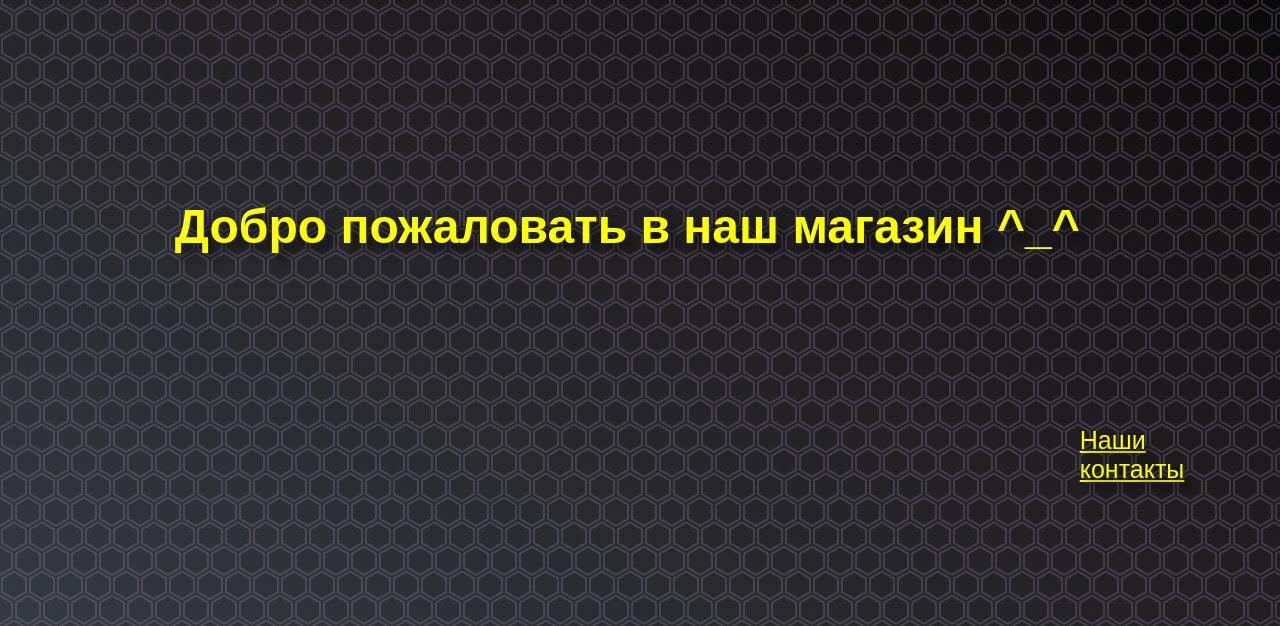
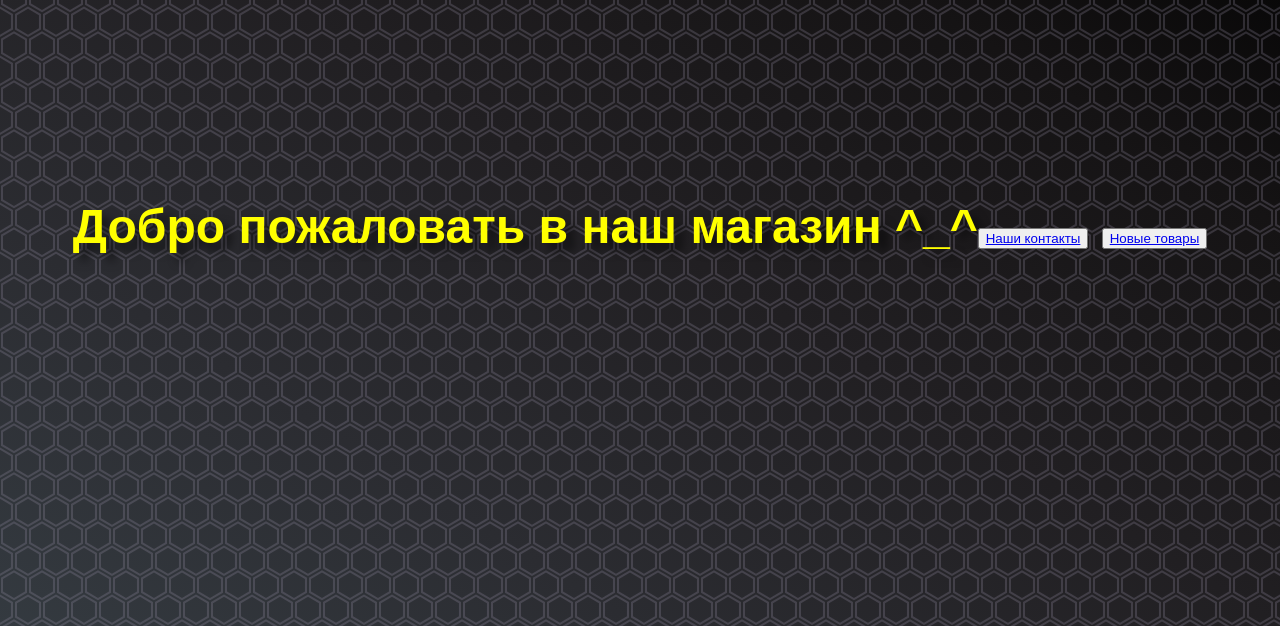
Before and after one commit to ibobabayev/DjangoWebStore, a Django app: page / in a window 1280 px wide. Shown: the part 174-800 px from the top of the page. Run offline with Django 5.2, Linux system fonts and the light colour scheme; data comes from the database, SQL or seed files in the repository.

Commit message:
#HW_20.1 Final try

```diff
--- a/catalog/static/css/home.css
+++ b/catalog/static/css/home.css
@@ -17,11 +17,23 @@
   margin: 20px;
 }
 
-.btn {
+#.button1 {
   font-size: 25px;
   color: yellow;
   width: 2vw;
   height: 0vh;
   display: block;
   margin-top: 400px;
+  float: left;
+  margin-left: 10px;
 }
+#.button2 {
+  font-size: 20px;
+  color: black;
+  width: 2vw;
+  height: 0vh;
+  display: block;
+  margin-top: 400px;
+  float: right;
+  margin-right: 100px;
+}
--- a/catalog/templates/home.html
+++ b/catalog/templates/home.html
@@ -8,7 +8,13 @@
     </head>
     <body>
         <h4>Добро пожаловать в наш магазин ^_^</h4>
-        <a class="p-2 btn btn-outline-primary" href="/contact">Наши контакты</a>
+        <div class="button-container footer_back_image">
+          <button id="button1" class="paging-button btn" onclick="previousPage();"><a class="p-2 btn btn-outline-primary" href="/contact">Наши контакты</a></button>
+          <button id=".button2" class="paging-button btn" onclick="nextPage();"><a class="p-2 btn btn-outline-primary" href="/latest">Новые товары</a></button>
+        </div>
+
+
+
 
     </body>
 </html>
--- a/catalog/urls.py
+++ b/catalog/urls.py
@@ -1,7 +1,8 @@
 from django.urls import path
-from catalog.views import home,contact
+from catalog.views import home,contact,latest
 
 urlpatterns = [
     path('', home),
-    path('contact/', contact)
+    path('contact/', contact),
+    path('latest/', latest)
 ]
--- a/catalog/views.py
+++ b/catalog/views.py
@@ -3,14 +3,21 @@
 
 # Create your views here.
 def home(request):
-    print(Product.objects.order_by('price')[:5])
     return render(request,'home.html')
 
+def latest(request):
+    product_list = Product.objects.order_by('price')[:5]
+    products = {'filtred_list': product_list}
+    return render(request, 'latest.html', products)
+# def contact(request):
+#     if request.method == 'POST':
+#         name = request.POST.get('name')
+#         email = request.POST.get('email')
+#         phone = request.POST.get('phone')
+#         message = request.POST.get('message')
+#         print(f'Имя пользователя: {name}, email: {email} , номер: {phone} , Отзыв: {message}')
+#     return render(request,'contact.html',{'contact_book':Contact.objects.all()})
 def contact(request):
-    if request.method == 'POST':
-        name = request.POST.get('name')
-        email = request.POST.get('email')
-        phone = request.POST.get('phone')
-        message = request.POST.get('message')
-        print(f'Имя пользователя: {name}, email: {email} , номер: {phone} , Отзыв: {message}')
-    return render(request,'contact.html',{'contact_book':Contact.objects.all()})
+    contact_info = Contact.objects.all()
+    contact_info = {'contact_book':contact_info}
+    return render(request,'contact.html',contact_info)
```
Also changed, not shown: catalog/templates/contact.html (+8 -3 lines), catalog/templates/latest.html (added, +19 -0 lines).
